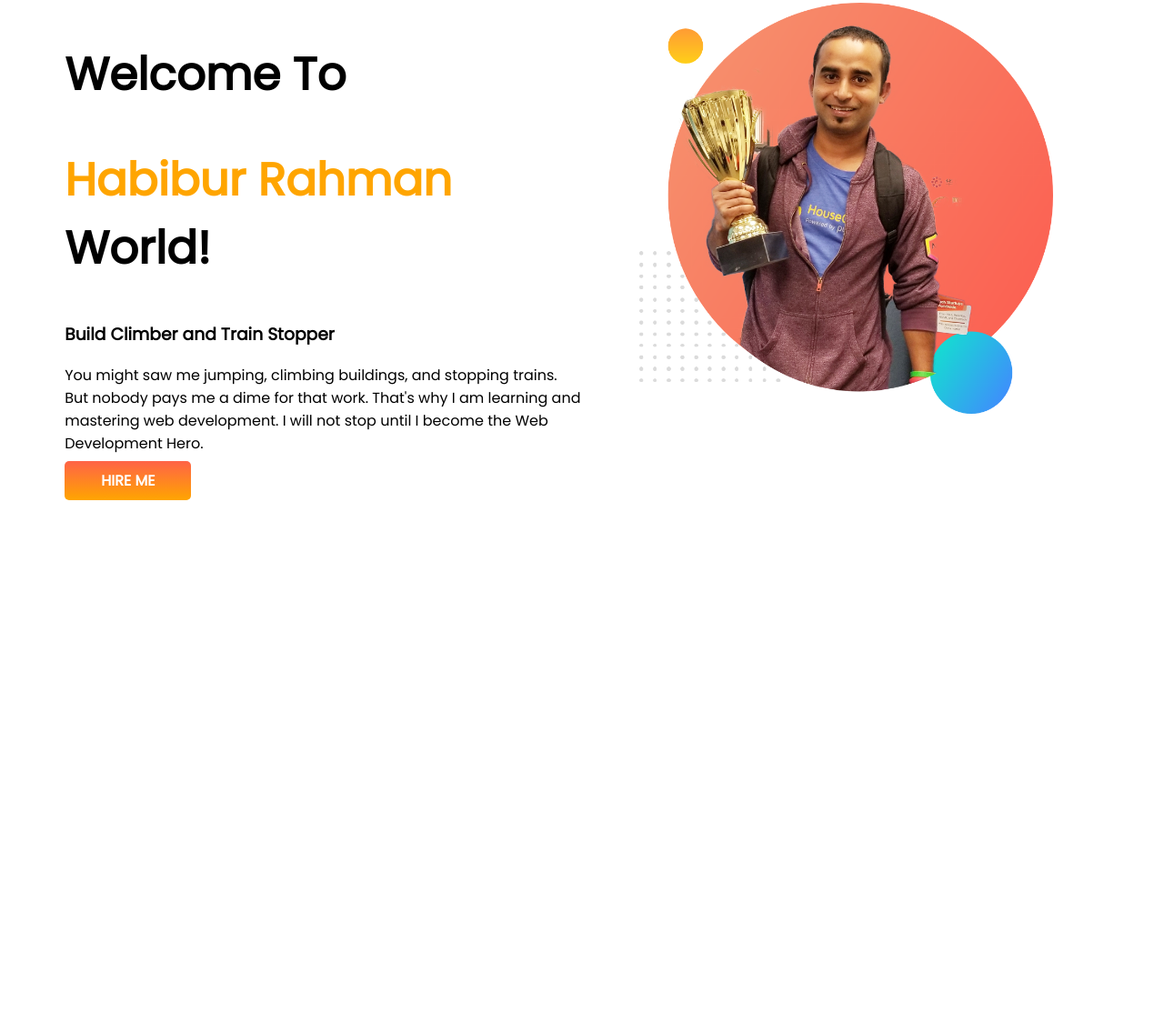
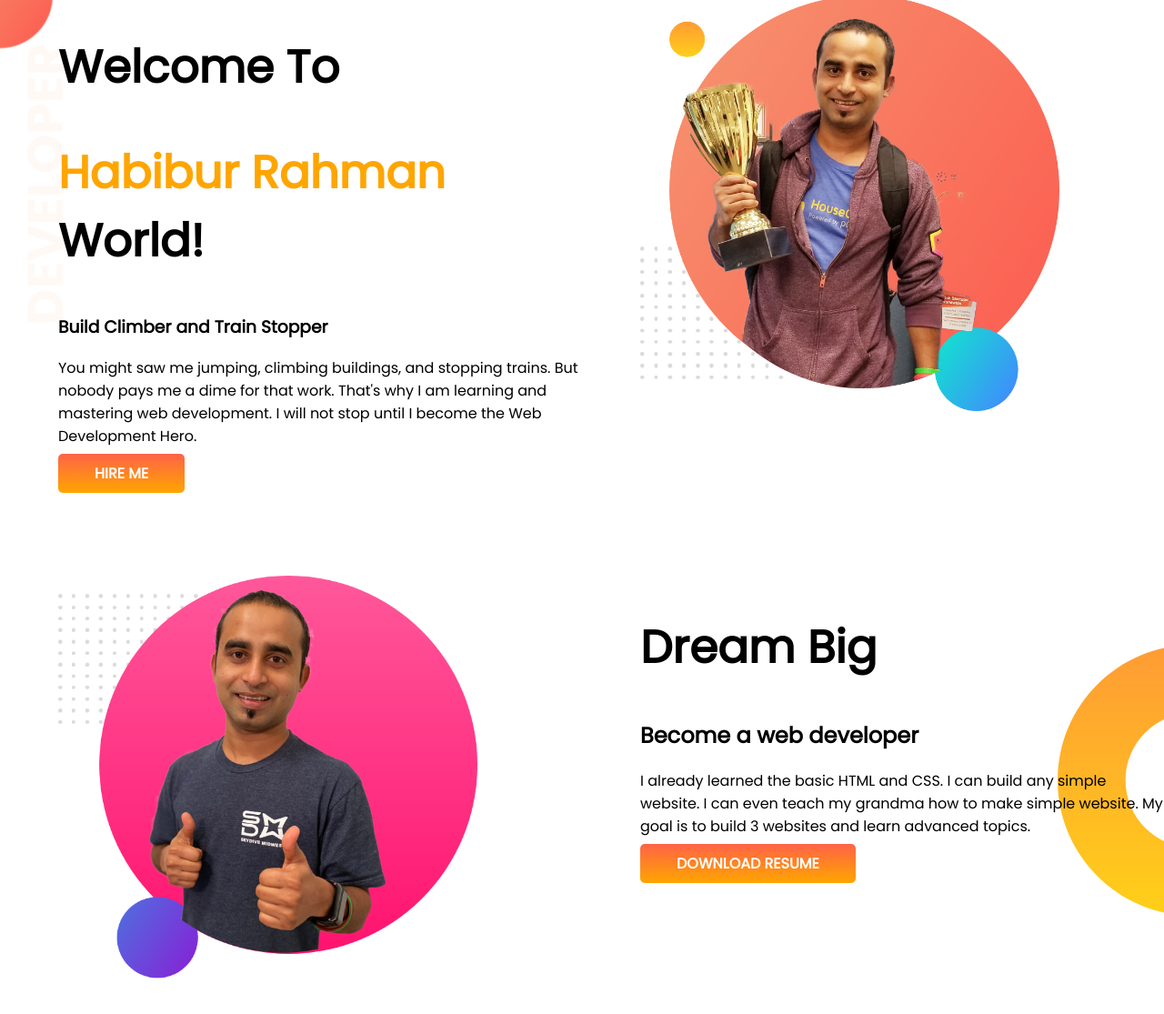
Before and after one commit to habib9515/developer-portfolio, a plain HTML site: page index.html in a window 1280 px wide. Shown: the part 5-1120 px from the top of the page at 91% size. Before the commit the page ends 800 px from the top, so only its background shows below. Drawn offline with Linux system fonts and the light colour scheme.

Commit message:
dream big

```diff
--- a/index.html
+++ b/index.html
@@ -14,7 +14,7 @@
     <link rel="stylesheet" href="style.css" />
   </head>
   <body>
-    <section>
+    <section class="top-banner">
       <div class="half-width">
         <h1>Welcome To</h1>
         <h1><span class="habibur-color">Habibur Rahman</span> World!</h1>
@@ -36,5 +36,20 @@
         <img src="images/jhankar.png" alt="jhankar mahbubb" />
       </div>
     </section>
+    <section class="dream-big">
+      <div class="half-width">
+        <img src="images/jhankar2.png" alt="jhankar" />
+      </div>
+      <div class="half-width">
+        <h1>Dream Big</h1>
+        <h2>Become a web developer</h2>
+        <p>
+          I already learned the basic HTML and CSS. I can build any simple
+          website. I can even teach my grandma how to make simple website. My
+          goal is to build 3 websites and learn advanced topics.
+        </p>
+        <a class="link-button" href="" target="_blank">DOWNLOAD RESUME</a>
+      </div>
+    </section>
   </body>
 </html>
--- a/style.css
+++ b/style.css
@@ -1,4 +1,5 @@
 body {
+  margin: 0;
   font-family: "Poppins", sans-serif;
 }
 h1 {
@@ -9,6 +10,7 @@ h1 {
 }
 section {
   display: flex;
+  margin-bottom: 100px;
 }
 .half-width {
   width: 50%;
@@ -25,3 +27,12 @@ section {
   font-weight: 700;
   color: white;
 }
+.top-banner {
+  background-image: url(images/top-banner.png);
+  background-repeat: no-repeat;
+}
+.dream-big {
+  background-image: url(images/dream-bg.png);
+  background-repeat: no-repeat;
+  background-position: right;
+}
```
Also changed, not shown: 4 other files.
